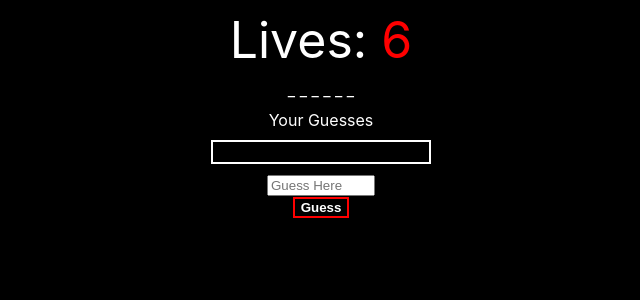
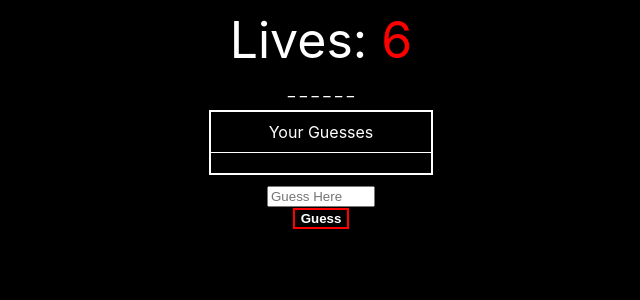
Before and after one commit to CodeCosmic/hangman, a React (Create React App) app: page / in a window 1280 px wide. Shown: the top 300 px of the page, without its empty margins (319-959 px from the left). Built offline with nearby package versions, Linux system fonts and the light colour scheme; the HTML template or start-up script is replaced by a standard one.

Commit message:
padding and border added for better visability

```diff
--- a/src/components/Letters/Letters.css
+++ b/src/components/Letters/Letters.css
@@ -1,3 +1,7 @@
+.lettersContainer{
+    border: 2px solid white;
+}
+
 .letters{
     color: white;
     width: 200px;
@@ -6,7 +10,8 @@
 }
 
 .letterBox {
-    border: 2px solid white;
+    padding-top: 10px;
+    border-top: 1px solid white;
     color: white;
     width: auto;
     height: auto;
--- a/src/components/Letters/Letters.jsx
+++ b/src/components/Letters/Letters.jsx
@@ -3,7 +3,7 @@ import './Letters.css'
 const Letters = ({guessedLetters}) => {
     //this is where I'll display the letters that were guessed
     return (
-        <div>
+        <div className='lettersContainer'>
             <div className="letters">
                 <span>Your Guesses</span>
             </div>
--- a/src/components/Word/Word.css
+++ b/src/components/Word/Word.css
@@ -1,3 +1,4 @@
 .word {
     color: white;
+    padding-bottom: 10px;
 }
--- a/src/wordsArray/wordsArray.js
+++ b/src/wordsArray/wordsArray.js
@@ -30,6 +30,8 @@ export const WORDS = [
 "night",
 "satisfying",
 "sulky",
+"burrito",
+"kerfuffle",
 "wrong",
 "obey",
 "mom",
```
